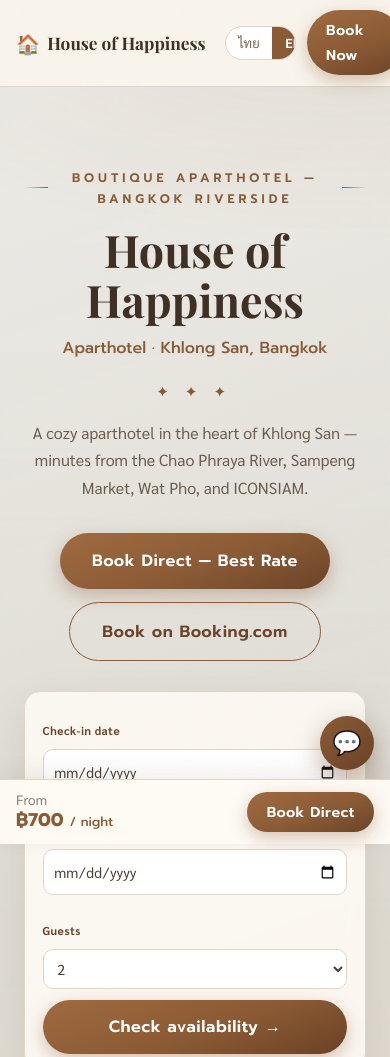
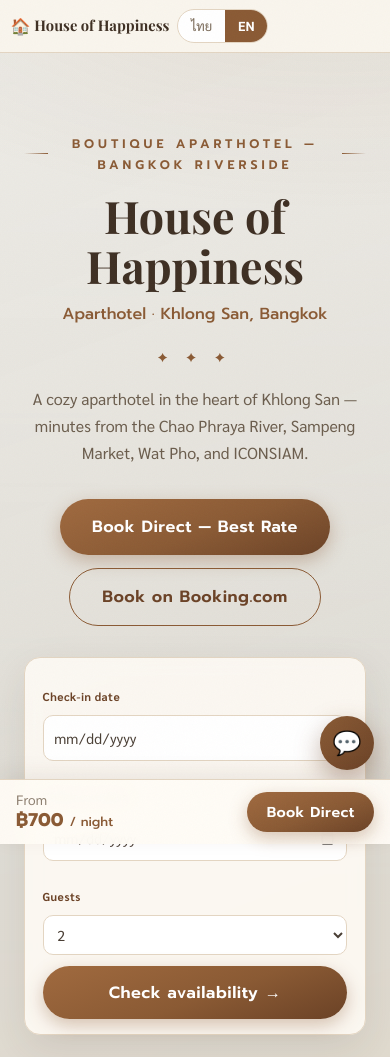
Before and after one commit to chawanansuk/houseofhapiness, a plain HTML site: page index.html in a window 390 px wide. Shown: the top 1057 px of the page. Drawn offline with nearby package versions, Linux system fonts and the light colour scheme; no server answers.

Commit message:
Update assets/style.css for SEO and mobile performance

```diff
--- a/assets/style.css
+++ b/assets/style.css
@@ -79,6 +79,14 @@ img { max-width: 100%; }
 @media (max-width: 760px) {
   .navlinks { display: none; }
   .nav-right { margin-left: auto; }
+}
+@media (max-width: 420px) {
+  .topnav { gap: 0.5rem; padding: 0.55rem 0.65rem; }
+  .topnav .brand { min-width: 0; gap: 0.25rem; font-size: 0.92rem; }
+  .topnav .brand .logo { font-size: 1rem; }
+  .topnav .nav-right { gap: 0.4rem; }
+  .lang-toggle button { padding: 0.3rem 0.55rem; }
+  .topnav .nav-right > .btn { display: none; }
 }
 
 /* ── Language toggle ── */
```
